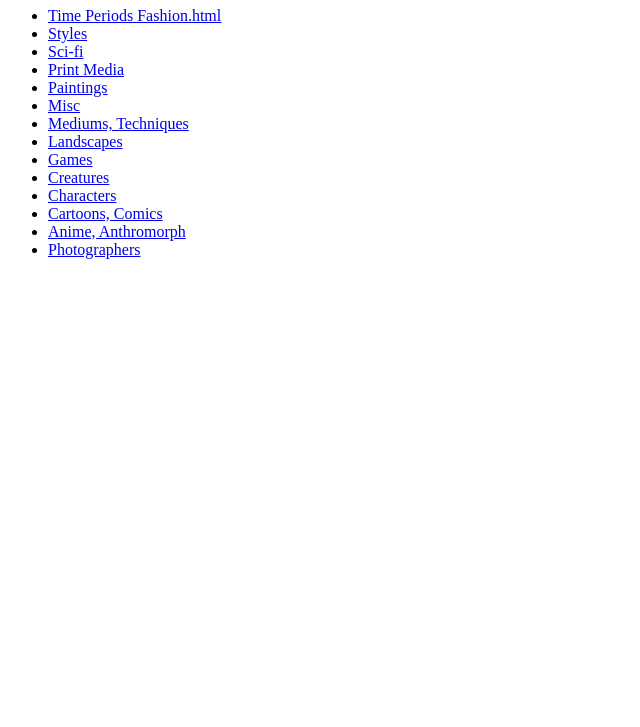
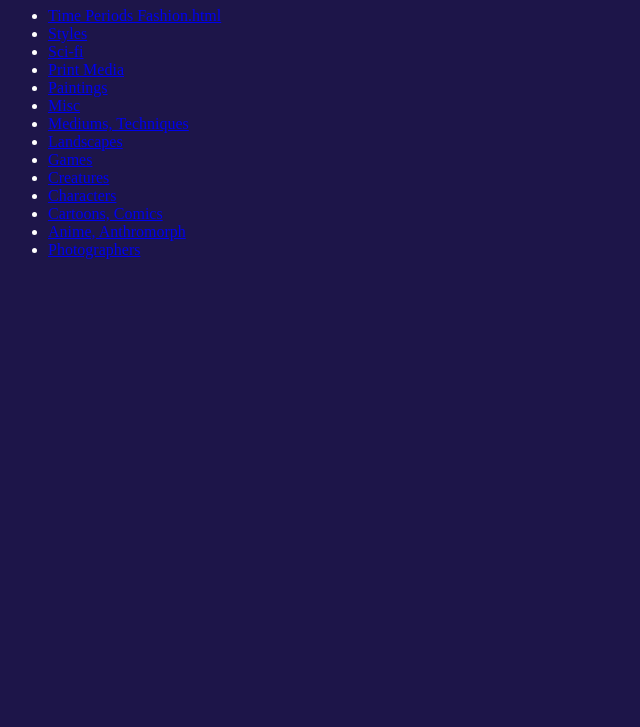
Before and after one commit to iceimpirium/mid2, a plain HTML site: page index.html in a window 1280 px wide. Shown: the part 73-800 px from the top of the page, without its empty margins (0-640 px from the left). Drawn offline with Linux system fonts and the light colour scheme.

Commit message:
Update index.html

```diff
--- a/index.html
+++ b/index.html
@@ -4,9 +4,15 @@
     <title>Midjourney styles</title>
   </head>
   <body>
+   <style>
+      body {
+        background-color: #1D1549;
+        color: white;
+      }
+    </style>
     <h1>Midjourney styles</h1>
     <ul>
-      <li><a href="Time Periods Fashion.html">Time Periods Fashion.html</a></li>
+      <li><a href="Time Periods Fashion">Time Periods Fashion.html</a></li>
       <li><a href="Styles.html">Styles</a></li>
       <li><a href="Sci-fi.html">Sci-fi</a></li>
       <li><a href="Print Media.html">Print Media</a></li>
```
